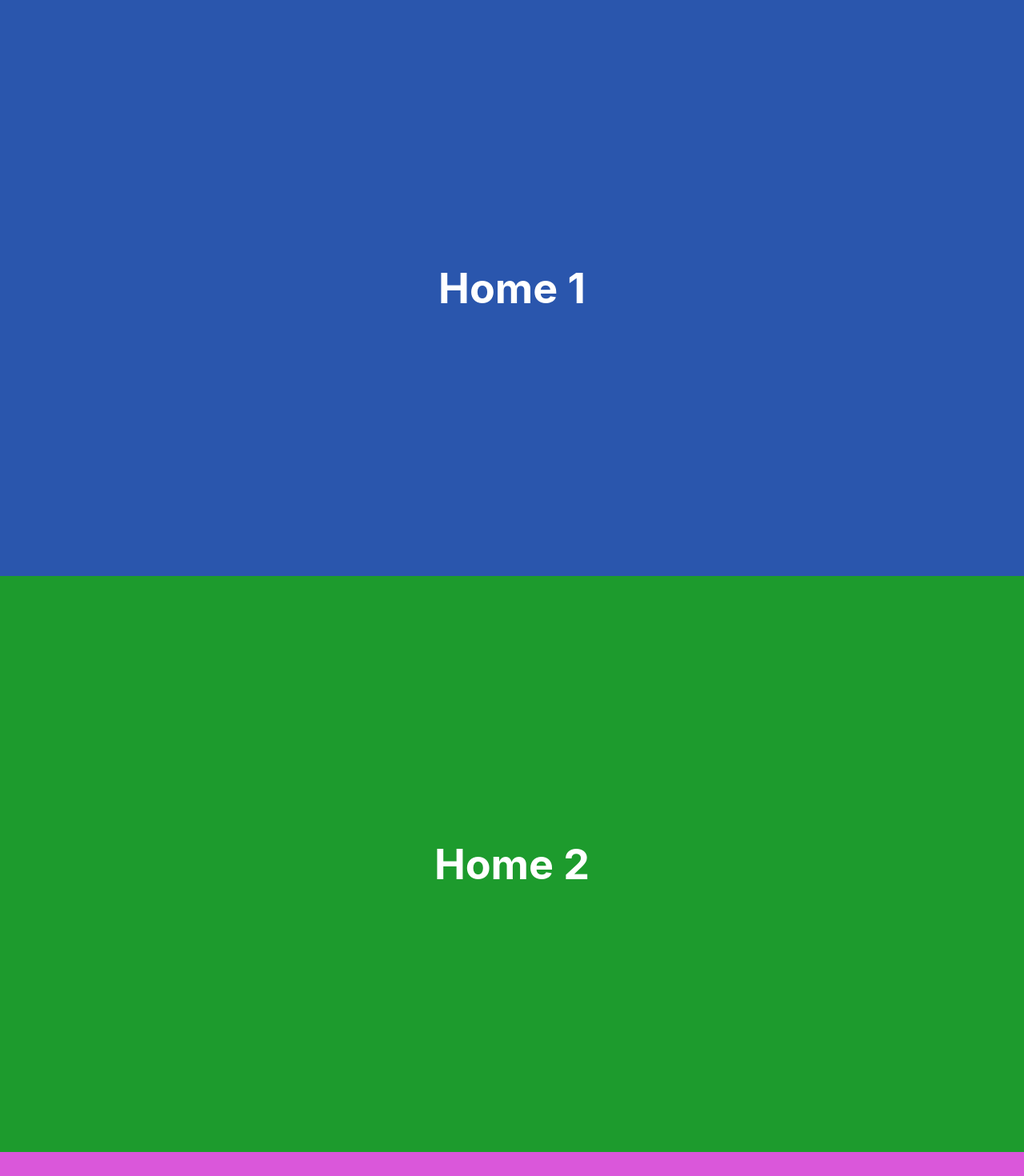
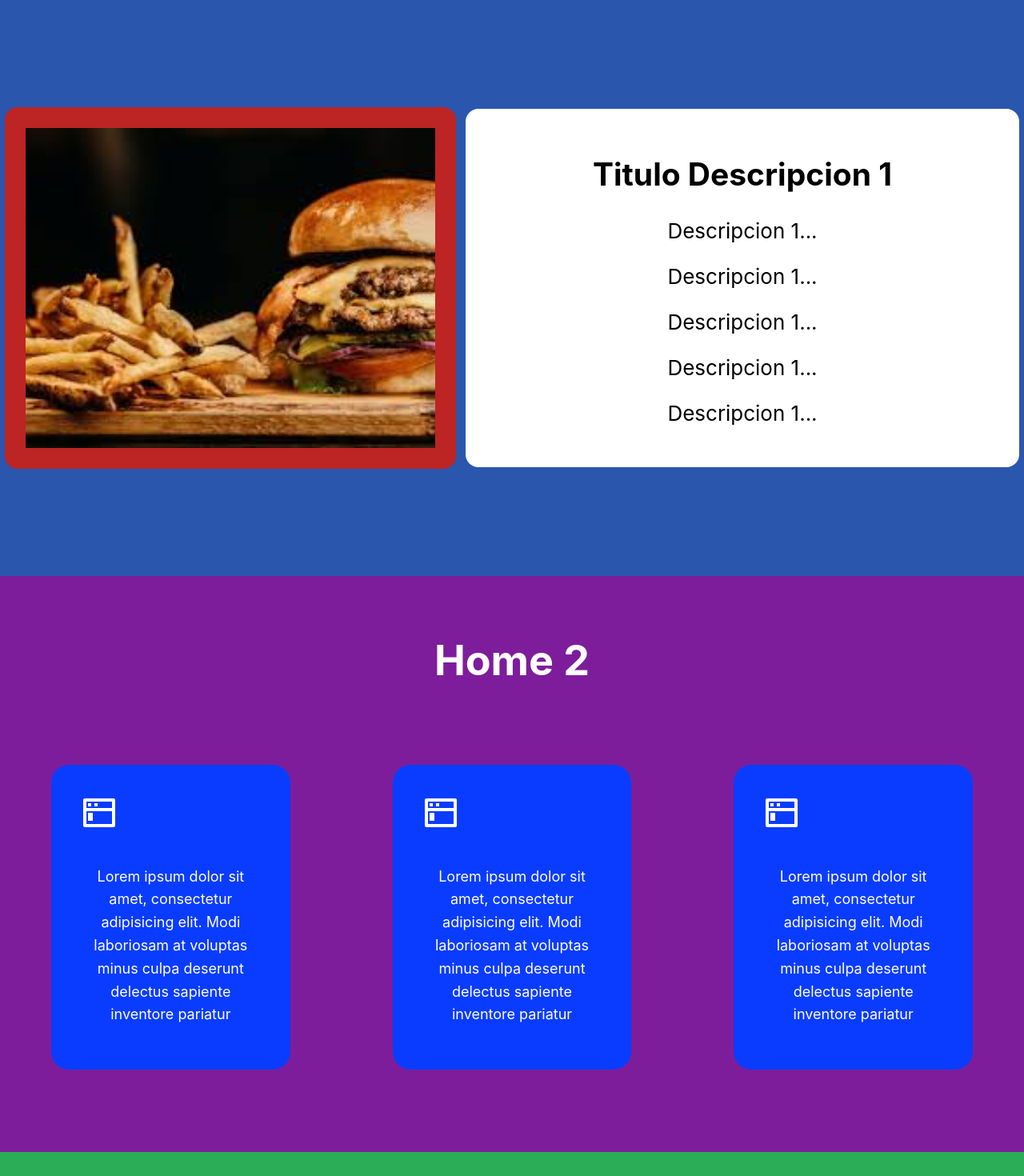
Before and after one commit to sbstzuluaga1111/Restaurante_Front, a React (Create React App) app: page / in a window 1280 px wide. Shown: the part 800-2270 px from the top of the page at 80% size. Built offline with nearby package versions, Linux system fonts and the light colour scheme; the HTML template or start-up script is replaced by a standard one.

Commit message:
feat: :art: Estructuracion del Home

```diff
--- a/src/css/Views.css/Home.css
+++ b/src/css/Views.css/Home.css
@@ -13,9 +13,62 @@
   color: white;
 }
 
-
 .App-header-home-1 {
   background-color: #2a56ad;
+  min-height: 90vh;
+  display: flex;
+  align-items: center;
+  justify-content: space-around;
+  font-size: calc(10px + 2vmin);
+  color: white;
+}
+
+/* Cuando el tamaño sea menor a 768px (móviles y tablets pequeñas) */
+@media (max-width: 768px) {
+  .App-header-home-1 {
+    flex-direction: column;
+    /* Apila los elementos en columna */
+    justify-content: center;
+    /* Centra los elementos */
+    gap: 20px;
+    /* Espaciado entre elementos */
+    text-align: center;
+    /* Alineación del texto si es necesario */
+  }
+}
+
+.App-header-home-1-img {
+  max-width: 100%;
+  height: auto; /* Permite que la imagen mantenga su proporción */
+  min-height: 100%; /* Se ajusta al contenedor */
+  object-fit: cover; /* Ajusta la imagen sin deformarla */
+  display: block;
+  margin: 0 auto;
+}
+
+.App-header-home-1-container-1 {
+  background-color: rgb(189, 36, 36);
+  color: black;
+  padding: 2%;
+  width: 40%;
+  height: 400px;
+  border-radius: 1rem;
+  display: flex;
+  justify-content: center;
+  align-items: center;
+}
+
+
+.App-header-home-1-container-2 {
+  background-color: white;
+  color: black;
+  padding: 2%;
+  width: 50%;
+  border-radius: 1rem;
+}
+
+.App-header-home-2 {
+  background-color: #7e1d9b;
   min-height: 90vh;
   display: flex;
   flex-direction: column;
@@ -25,24 +78,163 @@
   color: white;
 }
 
-.App-header-home-2 {
-  background-color: #1d9b2d;
+.App-header-home-2-conjunto{
+  display: flex;
+  justify-content: center;
+  width: 100%;
+}
+
+/* From Uiverse.io by gharsh11032000 */
+.App-header-home-2-card {
+  margin: 5%;
+  position: relative;
+  display: flex;
+  align-items: center;
+  justify-content: center;
+  width: 320px;
+  border-radius: 24px;
+  line-height: 1.6;
+  transition: all 0.48s cubic-bezier(0.23, 1, 0.32, 1);
+}
+
+.App-header-home-2-content {
+  display: flex;
+  flex-direction: column;
+  align-items: flex-start;
+  gap: 24px;
+  padding: 36px;
+  border-radius: 22px;
+  color: #ffffff;
+  overflow: hidden;
+  background: #0a3cff;
+  transition: all 0.48s cubic-bezier(0.23, 1, 0.32, 1);
+}
+
+.App-header-home-2-content::before {
+  position: absolute;
+  content: "";
+  top: -4%;
+  left: 50%;
+  width: 90%;
+  height: 90%;
+  transform: translate(-50%);
+  background: #ced8ff;
+  z-index: -1;
+  transform-origin: bottom;
+
+  border-radius: inherit;
+  transition: all 0.48s cubic-bezier(0.23, 1, 0.32, 1);
+}
+
+.App-header-home-2-content::after {
+  position: absolute;
+  content: "";
+  top: -8%;
+  left: 50%;
+  width: 80%;
+  height: 80%;
+  transform: translate(-50%);
+  background: #e7ecff;
+  z-index: -2;
+  transform-origin: bottom;
+  border-radius: inherit;
+  transition: all 0.48s cubic-bezier(0.23, 1, 0.32, 1);
+}
+
+.App-header-home-2-content svg {
+  width: 48px;
+  height: 48px;
+}
+
+.App-header-home-2-content .App-header-home-2-para {
+  z-index: 1;
+  opacity: 1;
+  font-size: 18px;
+  transition: all 0.48s cubic-bezier(0.23, 1, 0.32, 1);
+}
+
+.App-header-home-2-content .link {
+  z-index: 1;
+  color: #fea000;
+  text-decoration: none;
+  font-family: inherit;
+  font-size: 16px;
+  transition: all 0.48s cubic-bezier(0.23, 1, 0.32, 1);
+}
+
+.App-header-home-2-content .link:hover {
+  text-decoration: underline;
+}
+
+.App-header-home-2-card:hover {
+  transform: translate(0px, -16px);
+}
+
+.App-header-home-2-card:hover .App-header-home-2-content::before {
+  rotate: -8deg;
+  top: 0;
+  width: 100%;
+  height: 100%;
+}
+
+.App-header-home-2-card:hover .App-header-home-2-content::after {
+  rotate: 8deg;
+  top: 0;
+  width: 100%;
+  height: 100%;
+}
+
+
+.App-header-home-3 {
+  background-color: #2aad56;
   min-height: 90vh;
   display: flex;
-  flex-direction: column;
   align-items: center;
-  justify-content: center;
+  justify-content: space-around;
   font-size: calc(10px + 2vmin);
   color: white;
 }
 
-.App-header-home-3 {
-  background-color: #da57da;
-  min-height: 90vh;
+/* Cuando el tamaño sea menor a 768px (móviles y tablets pequeñas) */
+@media (max-width: 768px) {
+  .App-header-home-3 {
+    flex-direction: column;
+    /* Apila los elementos en columna */
+    justify-content: center;
+    /* Centra los elementos */
+    gap: 20px;
+    /* Espaciado entre elementos */
+    text-align: center;
+    /* Alineación del texto si es necesario */
+  }
+}
+
+.App-header-home-3-img {
+  max-width: 100%;
+  height: auto; /* Permite que la imagen mantenga su proporción */
+  min-height: 100%; /* Se ajusta al contenedor */
+  object-fit: cover; /* Ajusta la imagen sin deformarla */
+  display: block;
+  margin: 0 auto;
+}
+
+.App-header-home-3-container-1 {
+  background-color: rgb(189, 36, 36);
+  color: black;
+  padding: 2%;
+  width: 40%;
+  height: 400px;
+  border-radius: 1rem;
   display: flex;
-  flex-direction: column;
+  justify-content: center;
   align-items: center;
-  justify-content: center;
-  font-size: calc(10px + 2vmin);
-  color: white;
 }
+
+
+.App-header-home-3-container-2 {
+  background-color: white;
+  color: black;
+  padding: 2%;
+  width: 50%;
+  border-radius: 1rem;
+}
--- a/src/views/Home.jsx
+++ b/src/views/Home.jsx
@@ -1,22 +1,118 @@
 import Nav from "../components/Nav";
-import "../css/Views.css/Home.css"
+import "../css/Views.css/Home.css";
+import bienvenida from "../resource/Imgs/Imagen1.jpg"
 
 function Home() {
   return (
     <div className='App-home'>
       <Nav />
+
+
       <header className='App-header-home'>
-        <h1>Home</h1>
+
+      <h1>Restaurante(Titulo)</h1>
+      <p>Bienvenida</p>
+
       </header>
+
+
       <header className='App-header-home-1'>
-        <h1>Home 1</h1>
+
+        <div className="App-header-home-1-container-1">
+          <img className="App-header-home-1-img" src={bienvenida} alt={bienvenida} />
+        </div>
+        <div className="App-header-home-1-container-2">
+          <h2>Titulo Descripcion 1</h2>
+          <p>Descripcion 1...</p>
+          <p>Descripcion 1...</p>
+          <p>Descripcion 1...</p>
+          <p>Descripcion 1...</p>
+          <p>Descripcion 1...</p>
+        </div>
+
       </header>
+
+
       <header className='App-header-home-2'>
         <h1>Home 2</h1>
+
+<div className="App-header-home-2-conjunto">
+<div class="App-header-home-2-card">
+  <div class="App-header-home-2-content">
+    <svg
+      fill="currentColor"
+      viewBox="0 0 24 24"
+      xmlns="http://www.w3.org/2000/svg"
+    >
+      <path
+        d="M20 9V5H4V9H20ZM20 11H4V19H20V11ZM3 3H21C21.5523 3 22 3.44772 22 4V20C22 20.5523 21.5523 21 21 21H3C2.44772 21 2 20.5523 2 20V4C2 3.44772 2.44772 3 3 3ZM5 12H8V17H5V12ZM5 6H7V8H5V6ZM9 6H11V8H9V6Z"
+      ></path>
+    </svg>
+    <p class="App-header-home-2-para">
+      Lorem ipsum dolor sit amet, consectetur adipisicing elit. Modi laboriosam
+      at voluptas minus culpa deserunt delectus sapiente inventore pariatur
+    </p>
+  </div>
+</div>
+
+<div class="App-header-home-2-card">
+  <div class="App-header-home-2-content">
+    <svg
+      fill="currentColor"
+      viewBox="0 0 24 24"
+      xmlns="http://www.w3.org/2000/svg"
+    >
+      <path
+        d="M20 9V5H4V9H20ZM20 11H4V19H20V11ZM3 3H21C21.5523 3 22 3.44772 22 4V20C22 20.5523 21.5523 21 21 21H3C2.44772 21 2 20.5523 2 20V4C2 3.44772 2.44772 3 3 3ZM5 12H8V17H5V12ZM5 6H7V8H5V6ZM9 6H11V8H9V6Z"
+      ></path>
+    </svg>
+    <p class="App-header-home-2-para">
+      Lorem ipsum dolor sit amet, consectetur adipisicing elit. Modi laboriosam
+      at voluptas minus culpa deserunt delectus sapiente inventore pariatur
+    </p>
+  </div>
+</div>
+
+<div class="App-header-home-2-card">
+  <div class="App-header-home-2-content">
+    <svg
+      fill="currentColor"
+      viewBox="0 0 24 24"
+      xmlns="http://www.w3.org/2000/svg"
+    >
+      <path
+        d="M20 9V5H4V9H20ZM20 11H4V19H20V11ZM3 3H21C21.5523 3 22 3.44772 22 4V20C22 20.5523 21.5523 21 21 21H3C2.44772 21 2 20.5523 2 20V4C2 3.44772 2.44772 3 3 3ZM5 12H8V17H5V12ZM5 6H7V8H5V6ZM9 6H11V8H9V6Z"
+      ></path>
+    </svg>
+    <p class="App-header-home-2-para">
+      Lorem ipsum dolor sit amet, consectetur adipisicing elit. Modi laboriosam
+      at voluptas minus culpa deserunt delectus sapiente inventore pariatur
+    </p>
+  </div>
+</div>
+
+</div>
+
+
+
       </header>
+
+
       <header className='App-header-home-3'>
-        <h1>Home 3</h1>
+        <div className="App-header-home-3-container-2">
+          <h2>Titulo Descripcion 2</h2>
+          <p>Descripcion 2...</p>
+          <p>Descripcion 2...</p>
+          <p>Descripcion 2...</p>
+          <p>Descripcion 2...</p>
+          <p>Descripcion 2...</p>
+        </div>
+        <div className="App-header-home-3-container-1">
+          <img className="App-header-home-1-img" src={bienvenida} alt={bienvenida} />
+        </div>
       </header>
+
+
     </div>
   );
 }
```
